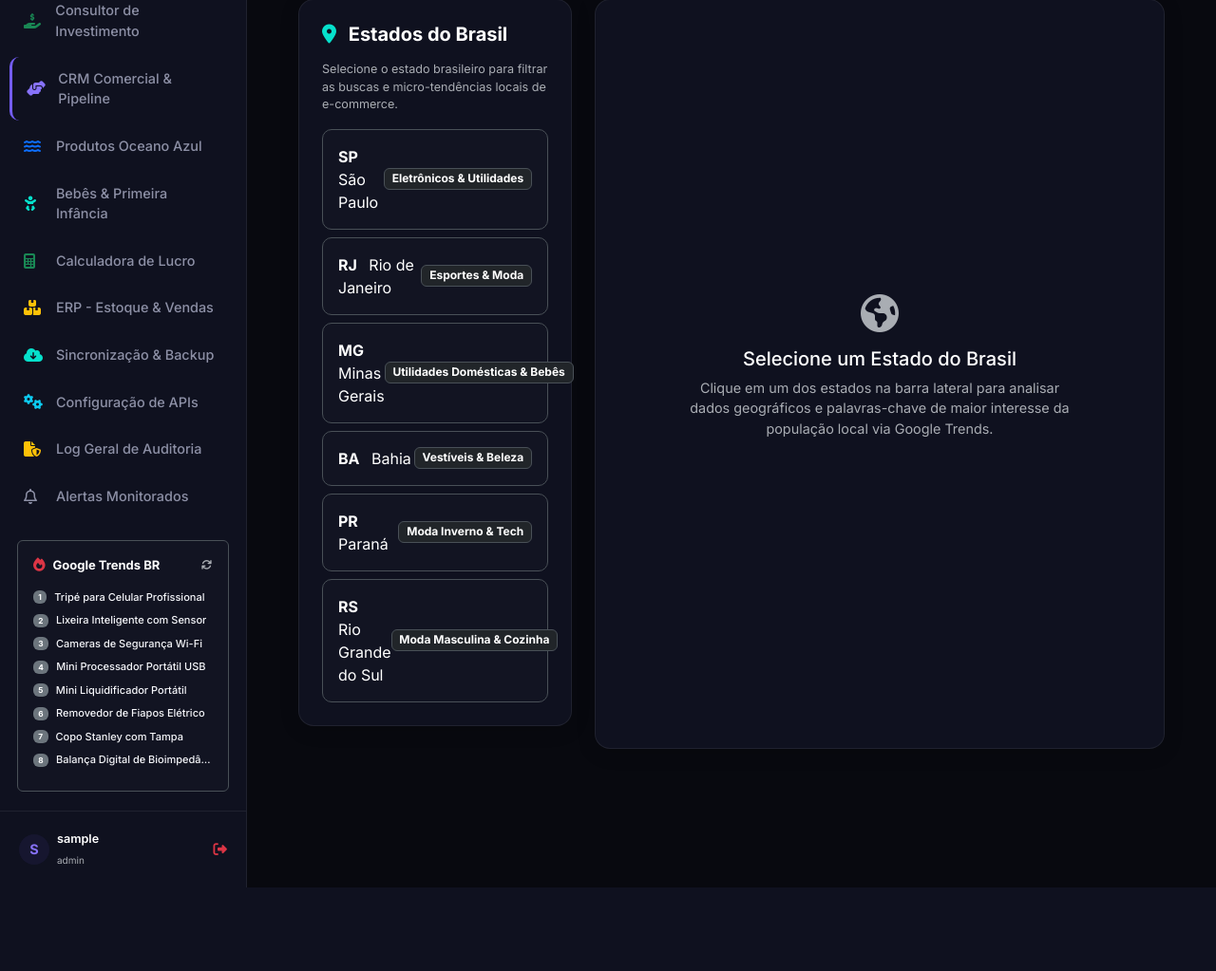
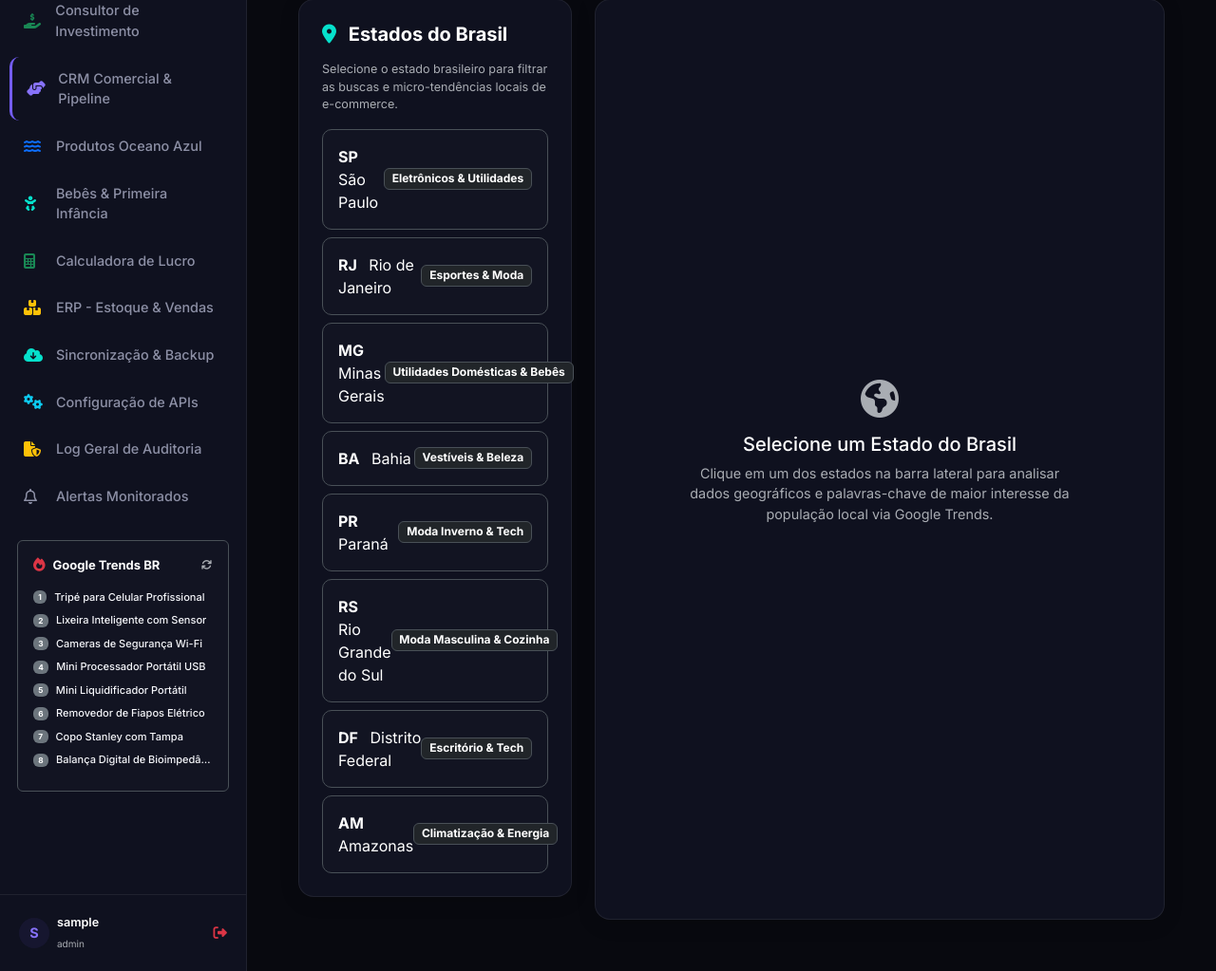
Before and after one commit to nandopaivab/sam, a PHP site: page /metrify.php in a window 1280 px wide, after a click on "Google Trends Regional (Estados)". Shown: the part 513-1536 px from the top of the page at 95% size. Before the commit the page ends 1448 px from the top, so only its background shows below. Run offline with PHP 8.4, Linux system fonts and the light colour scheme; the visitor is signed in with stand-in values (Sample User, id 1); data that the repository does not hold is empty; some libraries are stand-ins or nearby versions.

Commit message:
feat: adicionar tendências regionais agregadas e novas regiões (DF e AM) no painel de tendências regionais

```diff
--- a/metrify.php
+++ b/metrify.php
@@ -222,6 +222,8 @@ $categoriesData = [
 $regionalTrends = [
     'SP' => [
         'name' => 'São Paulo',
+        'region' => 'Sudeste',
+        'region_trend' => 'Região Sudeste: Alta demanda por organizadores residenciais, kits domésticos e eletrônicos importados devido ao alto volume de entregas rápidas e hubs logísticos.',
         'top_searches' => [
             ['keyword' => 'Copo Stanley 1.2L', 'volume' => 100, 'growth' => '+320%', 'badge' => 'Explosivo'],
             ['keyword' => 'Mini Projetor Smart Wifi', 'volume' => 92, 'growth' => '+180%', 'badge' => 'Alta Demanda'],
@@ -233,6 +235,8 @@ $regionalTrends = [
     ],
     'RJ' => [
         'name' => 'Rio de Janeiro',
+        'region' => 'Sudeste',
+        'region_trend' => 'Região Sudeste: Forte apelo para acessórios pessoais, vestuário de praia/esportes e gadgets portáteis para atividades ao ar livre.',
         'top_searches' => [
             ['keyword' => 'Garrafa Térmica Academia', 'volume' => 100, 'growth' => '+210%', 'badge' => 'Alta Demanda'],
             ['keyword' => 'Óculos de Sol Cat Eye Vintage', 'volume' => 89, 'growth' => '+150%', 'badge' => 'Crescente'],
@@ -244,6 +248,8 @@ $regionalTrends = [
     ],
     'MG' => [
         'name' => 'Minas Gerais',
+        'region' => 'Sudeste',
+        'region_trend' => 'Região Sudeste: Grande foco em utilidades domésticas e nicho de maternidade/bebê (silicone e segurança do sono).',
         'top_searches' => [
             ['keyword' => 'Mop Giratório Balde Limpeza', 'volume' => 100, 'growth' => '+140%', 'badge' => 'Estável'],
             ['keyword' => 'Organizador de Temperos Cozinha', 'volume' => 94, 'growth' => '+280%', 'badge' => 'Explosivo'],
@@ -255,6 +261,8 @@ $regionalTrends = [
     ],
     'BA' => [
         'name' => 'Bahia',
+        'region' => 'Nordeste',
+        'region_trend' => 'Região Nordeste: Forte interesse por acessórios de iluminação e áudio para criação de conteúdo (redes sociais/influenciadores) e beleza.',
         'top_searches' => [
             ['keyword' => 'Ring Light Tripé Iluminação', 'volume' => 100, 'growth' => '+120%', 'badge' => 'Estável'],
             ['keyword' => 'Microfone Lapela Sem Fio USB', 'volume' => 91, 'growth' => '+200%', 'badge' => 'Alta Demanda'],
@@ -266,6 +274,8 @@ $regionalTrends = [
     ],
     'PR' => [
         'name' => 'Paraná',
+        'region' => 'Sul',
+        'region_trend' => 'Região Sul: Destaque para forte sazonalidade de clima frio, com aumento repentino em vestuário térmico, cobertores e aquecimento residencial.',
         'top_searches' => [
             ['keyword' => 'Moletom Canguru com Capuz', 'volume' => 100, 'growth' => '+310%', 'badge' => 'Sazonal Explosivo'],
             ['keyword' => 'Jaqueta Corta Vento Impermeável', 'volume' => 93, 'growth' => '+240%', 'badge' => 'Sazonal Alta'],
@@ -277,6 +287,8 @@ $regionalTrends = [
     ],
     'RS' => [
         'name' => 'Rio Grande do Sul',
+        'region' => 'Sul',
+        'region_trend' => 'Região Sul: Tendência focada em calçados, jaquetas pesadas e utilidades domésticas refinadas de cozinha para inverno.',
         'top_searches' => [
             ['keyword' => 'Calça Alfaiataria Masculina', 'volume' => 100, 'growth' => '+180%', 'badge' => 'Alta Demanda'],
             ['keyword' => 'Jaqueta Forrada Pelúcia Masculina', 'volume' => 95, 'growth' => '+390%', 'badge' => 'Sazonal Explosivo'],
@@ -285,6 +297,32 @@ $regionalTrends = [
             ['keyword' => 'Luminária de Mesa Monitor Barra', 'volume' => 71, 'growth' => '+110%', 'badge' => 'Estável']
         ],
         'hot_category' => 'Moda Masculina & Cozinha'
+    ],
+    'DF' => [
+        'name' => 'Distrito Federal',
+        'region' => 'Centro-Oeste',
+        'region_trend' => 'Região Centro-Oeste: Alta procura por ergonomia de escritório, iluminação de mesa e organizadores corporativos para Home Office.',
+        'top_searches' => [
+            ['keyword' => 'Organizador de Cabos de Mesa', 'volume' => 100, 'growth' => '+150%', 'badge' => 'Alta Demanda'],
+            ['keyword' => 'Luminária de Monitor LED USB', 'volume' => 90, 'growth' => '+110%', 'badge' => 'Crescente'],
+            ['keyword' => 'Suporte de Tablet para Cama', 'volume' => 85, 'growth' => '+80%', 'badge' => 'Estável'],
+            ['keyword' => 'Teclado Mecânico Compacto', 'volume' => 74, 'growth' => '+140%', 'badge' => 'Crescente'],
+            ['keyword' => 'Garrafa Térmica Digital Inox', 'volume' => 69, 'growth' => '+90%', 'badge' => 'Estável']
+        ],
+        'hot_category' => 'Escritório & Tech'
+    ],
+    'AM' => [
+        'name' => 'Amazonas',
+        'region' => 'Norte',
+        'region_trend' => 'Região Norte: Grande volume voltado para climatização individual, energia portátil (solar) e hidratação térmica devido a altas temperaturas.',
+        'top_searches' => [
+            ['keyword' => 'Mini Ventilador Portátil USB', 'volume' => 100, 'growth' => '+380%', 'badge' => 'Explosivo'],
+            ['keyword' => 'Climatizador de Ar de Mesa', 'volume' => 95, 'growth' => '+410%', 'badge' => 'Explosivo'],
+            ['keyword' => 'Umidificador Ultrassônico Luz', 'volume' => 84, 'growth' => '+120%', 'badge' => 'Estável'],
+            ['keyword' => 'Garrafa Squeeze Térmica 1L', 'volume' => 80, 'growth' => '+150%', 'badge' => 'Crescente'],
+            ['keyword' => 'Carregador Solar Powerbank Qi', 'volume' => 71, 'growth' => '+95%', 'badge' => 'Estável']
+        ],
+        'hot_category' => 'Climatização & Energia'
     ]
 ];
 
@@ -815,7 +853,15 @@ require __DIR__ . '/templates/header.php';
                                 <h4 class="fw-bold text-white mb-0" id="state-title-label">Tendências SP</h4>
                                 <p class="text-muted small mb-0">Produtos e palavras-chave que mais cresceram em buscas nas últimas 72 horas.</p>
                             </div>
-                            <span class="badge bg-metrify-glow text-metrify-cyan border border-metrify-cyan px-3 py-2" id="state-hot-category-badge">Eletrônicos</span>
+                        </div>
+
+                        <!-- Region Trend Card -->
+                        <div class="mb-4 p-3 rounded border border-light-subtle" style="background-color: rgba(255, 255, 255, 0.02);" id="region-trend-card">
+                            <div class="d-flex align-items-center mb-2">
+                                <i class="fa-solid fa-earth-americas text-accent-turquoise me-2"></i>
+                                <span class="text-white small fw-bold">Tendência por Região Geográfica: <span class="badge bg-dark border text-metrify-cyan ms-1" id="region-name-label">Sudeste</span></span>
+                            </div>
+                            <p class="text-muted small mb-0" id="region-trend-text">Região Sudeste: Alta demanda por organizadores residenciais, kits domésticos e eletrônicos importados devido ao alto volume de entregas rápidas e hubs logísticos.</p>
                         </div>
 
                         <!-- Progress indicators for searches -->
@@ -1127,6 +1173,8 @@ function selectTrendsState(uf) {
     // Fill state trends data
     document.getElementById('state-title-label').innerText = 'Tendências no Google Trends - ' + data.name;
     document.getElementById('state-hot-category-badge').innerText = data.hot_category;
+    document.getElementById('region-name-label').innerText = data.region || 'N/A';
+    document.getElementById('region-trend-text').innerText = data.region_trend || 'N/A';
 
     const container = document.getElementById('trends-progress-container');
     container.innerHTML = '';
```
